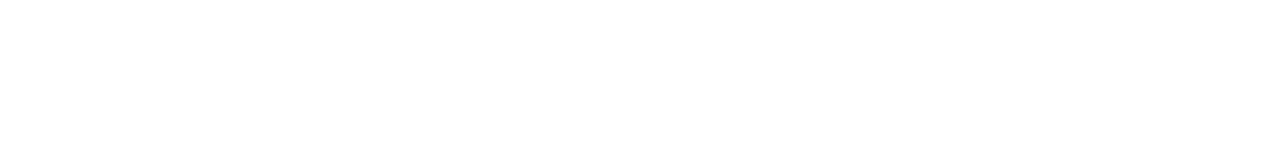
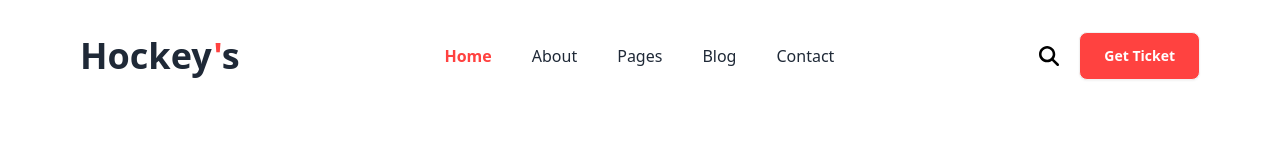
Before and after one commit to Rahi94/Assignment-no-2, a plain HTML site: page index.html in a window 1280 px wide. Drawn offline with nearby package versions, Linux system fonts and the light colour scheme.

Commit message:
finished the nav bar section

```diff
--- a/index.html
+++ b/index.html
@@ -10,8 +10,52 @@
 </head>
 
 <body>
-    <header>
+    <header class="mx-4 lg:mx-20">
+        <nav class="mt-8">
+            <section class="flex justify-between items-center">
+                <!-- menu btn -->
+                <div class="flex gap-3">
+                    <div class="lg:hidden">
+                        <label class="btn btn-circle swap swap-rotate">
 
+                            <!-- this hidden checkbox controls the state -->
+                            <input type="checkbox" />
+
+
+                            <!-- hamburger icon -->
+                            <svg class="swap-off fill-current" xmlns="http://www.w3.org/2000/svg" width="32" height="32"
+                                viewBox="0 0 512 512">
+                                <path d="M64,384H448V341.33H64Zm0-106.67H448V234.67H64ZM64,128v42.67H448V128Z" />
+                            </svg>
+
+
+                            <!-- close icon -->
+                            <svg class="swap-on fill-current" xmlns="http://www.w3.org/2000/svg" width="32" height="32"
+                                viewBox="0 0 512 512">
+                                <polygon
+                                    points="400 145.49 366.51 112 256 222.51 145.49 112 112 145.49 222.51 256 112 366.51 145.49 400 256 289.49 366.51 400 400 366.51 289.49 256 400 145.49" />
+                            </svg>
+
+                        </label>
+                    </div>
+                    <div>
+                        <h3 class="text-4xl font-bold">Hockey<span class="text-[#FF4240]">'</span>s</h3>
+                    </div>
+                </div>
+
+                <div class="hidden lg:flex lg:gap-10">
+                    <p class="text-[#FF4240] font-bold">Home</p>
+                    <p>About</p>
+                    <p>Pages</p>
+                    <p>Blog</p>
+                    <p>Contact</p>
+                </div>
+                <div class="flex gap-2 lg:gap-5 items-center">
+                    <img class="h-5 w-5" src="Images/magnifying-glass-solid (2).svg" alt="">
+                    <button class="btn bg-[#FF4240] rounded-lg px-6 py-4 text-white">Get Ticket</button>
+                </div>
+            </section>
+        </nav>
     </header>
     <main>
 
```
Also changed, not shown: Images/1.png (added), Images/10.png (added), Images/11.png (added), Images/2.png (added), Images/3.png (added), Images/4.png (added), Images/5.png (added), Images/6.png (added), Images/7.png (added), Images/8.png (added), Images/9.png (added), Images/Group 1171275317.png (added), Images/Group 1171275318.png (added), Images/Group 1171275321.png (added), 1 more files.
